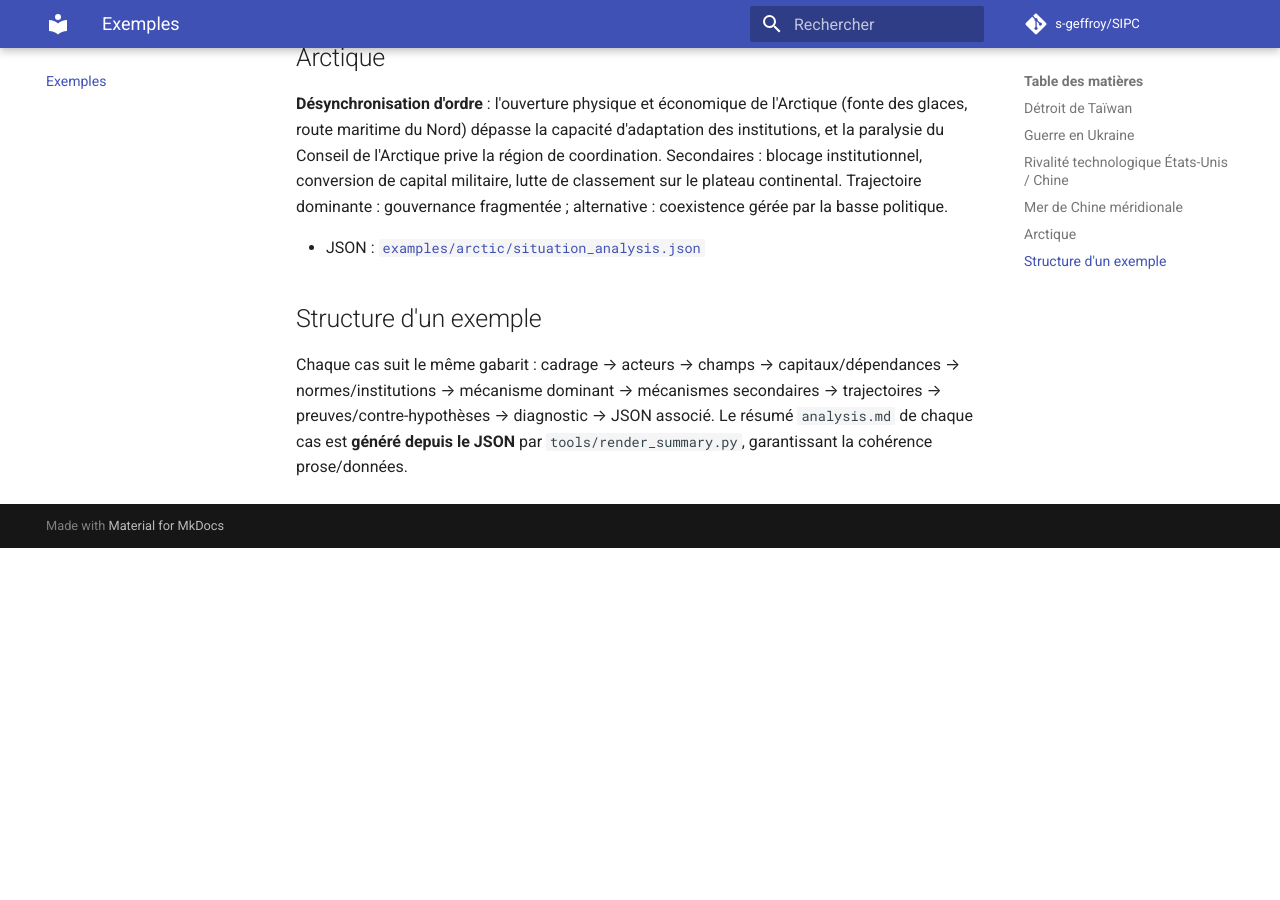
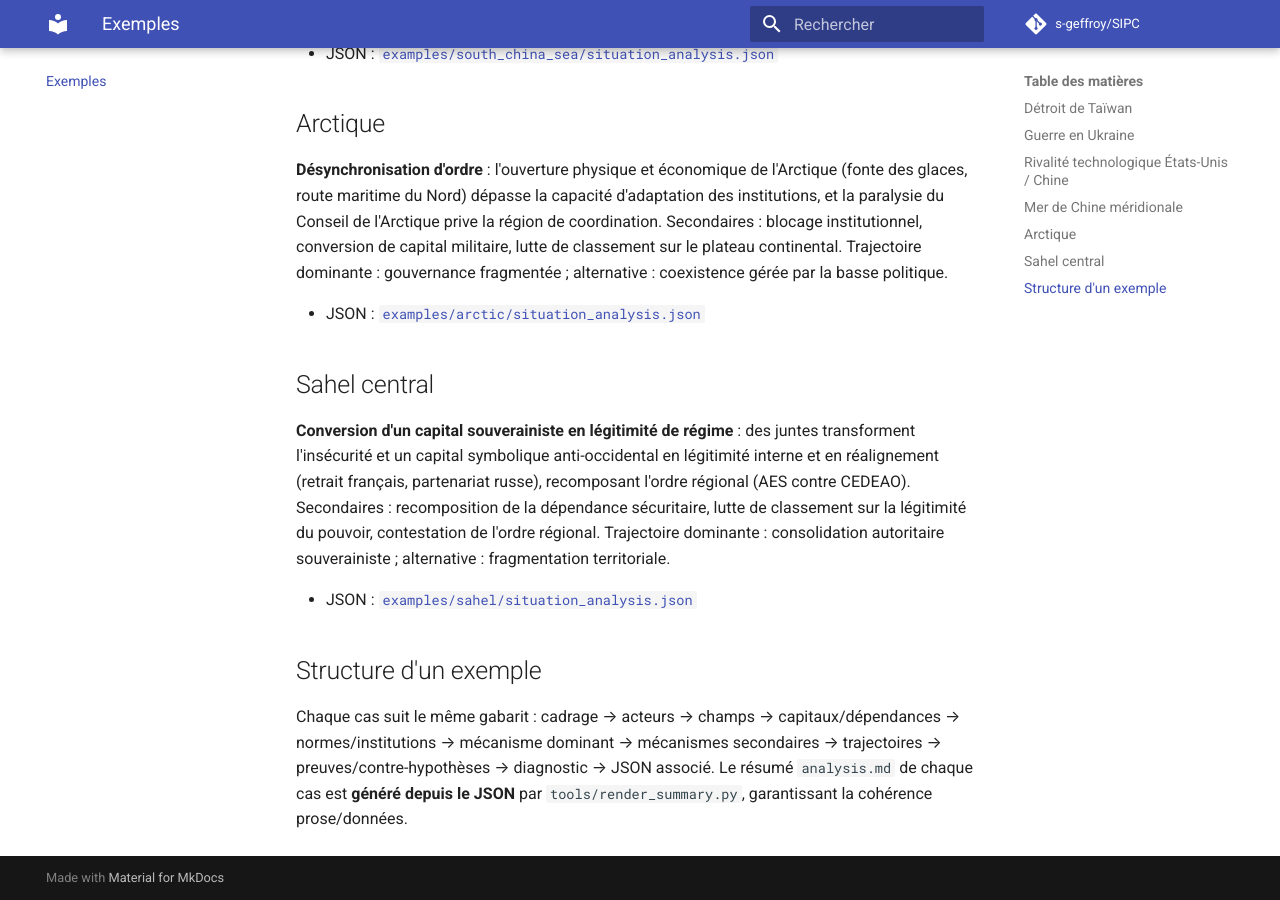
Before and after one commit to s-geffroy/SIPC, an MkDocs documentation site: the page built from docs/06_exemples/index.md, in a window 1280 px wide and 900 px high, scrolled down 1770 px. Built offline with MkDocs 1.6.1 and Material for MkDocs 9.7.7, drawn with Linux system fonts in a browser that asks for light colours; comment, search, counter and statistics services are not loaded; before the commit the page ends 2318 px from its top, so only the background shows below that; some of the changed text lies outside the part shown.

Commit message:
Ajoute un exemple gold standard : Sahel central
Sixième exemple au tier VALIDATED. Mécanisme dominant : conversion d'un capital souverainiste
en légitimité de régime (coups d'État, réalignement France→Russie, AES contre CEDEAO) ;
secondaires : recomposition de la dépendance sécuritaire, lutte de classement sur la légitimité,
contestation de l'ordre régional. ACH cohérente (preuve SMOKING_GUN sur la légitimité maintenue
malgré l'insécurité), sources gradées Admiralty, Key Assumptions Check, premortem, outcome,
revision_history.

Papier (corpus 5→6 cas), page d'accueil, page Exemples, test de comptage (5→6) et
CHANGELOG (2.5.0) mis à jour.

Co-Authored-By: Claude Opus 4.7 (1M context) <noreply@anthropic.com>

```diff
--- a/docs/06_exemples/index.md
+++ b/docs/06_exemples/index.md
@@ -12,8 +12,9 @@ référentielle).
 | Rivalité tech US-Chine | weaponisation de chokepoints | **VALIDATED** | dépendance, hégémonie, standards, fragmentation |
 | Mer de Chine méridionale | conversion en zone grise | **VALIDATED** | coercition de zone grise, droit de la mer, alliances, fait accompli |
 | Arctique | désynchronisation d'ordre | **VALIDATED** | environnement, gouvernance bloquée, militarisation, plateau continental |
+| Sahel central | conversion souverainiste | **VALIDATED** | insurrection, coups d'État, réalignement, recomposition régionale |
 
-Les cinq cas sont des exemples **« gold standard »** au [tier VALIDATED](../03_ontologie/regles_validation.md) :
+Les six cas sont des exemples **« gold standard »** au [tier VALIDATED](../03_ontologie/regles_validation.md) :
 sources gradées (Admiralty), [ACH](../05_preuve/ach.md) cohérente (hypothèse dominante la moins
 infirmée, départagée par une preuve `SMOKING_GUN`), calibration ancrée et suivi des signaux
 d'invalidation.
@@ -66,6 +67,17 @@ politique.
 
 - JSON : [`examples/arctic/situation_analysis.json`](https://github.com/s-geffroy/SIPC/blob/main/examples/arctic/situation_analysis.json)
 
+## Sahel central
+
+**Conversion d'un capital souverainiste en légitimité de régime** : des juntes transforment
+l'insécurité et un capital symbolique anti-occidental en légitimité interne et en réalignement
+(retrait français, partenariat russe), recomposant l'ordre régional (AES contre CEDEAO).
+Secondaires : recomposition de la dépendance sécuritaire, lutte de classement sur la légitimité
+du pouvoir, contestation de l'ordre régional. Trajectoire dominante : consolidation autoritaire
+souverainiste ; alternative : fragmentation territoriale.
+
+- JSON : [`examples/sahel/situation_analysis.json`](https://github.com/s-geffroy/SIPC/blob/main/examples/sahel/situation_analysis.json)
+
 ## Structure d'un exemple
 
 Chaque cas suit le même gabarit : cadrage → acteurs → champs → capitaux/dépendances →
```
Also changed, not shown: other parts of docs/06_exemples/index.md (+2 -2 lines), CHANGELOG.md (+11 -0 lines), docs/index.md (+4 -4 lines), examples/sahel/analysis.md (added, +51 -0 lines), 4 other files.
